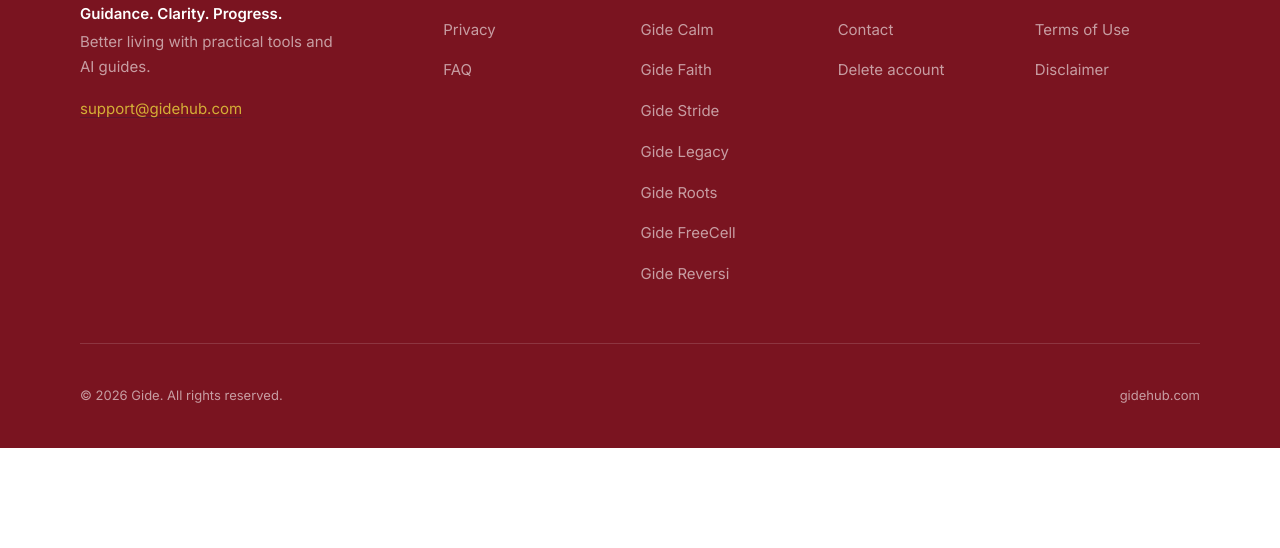
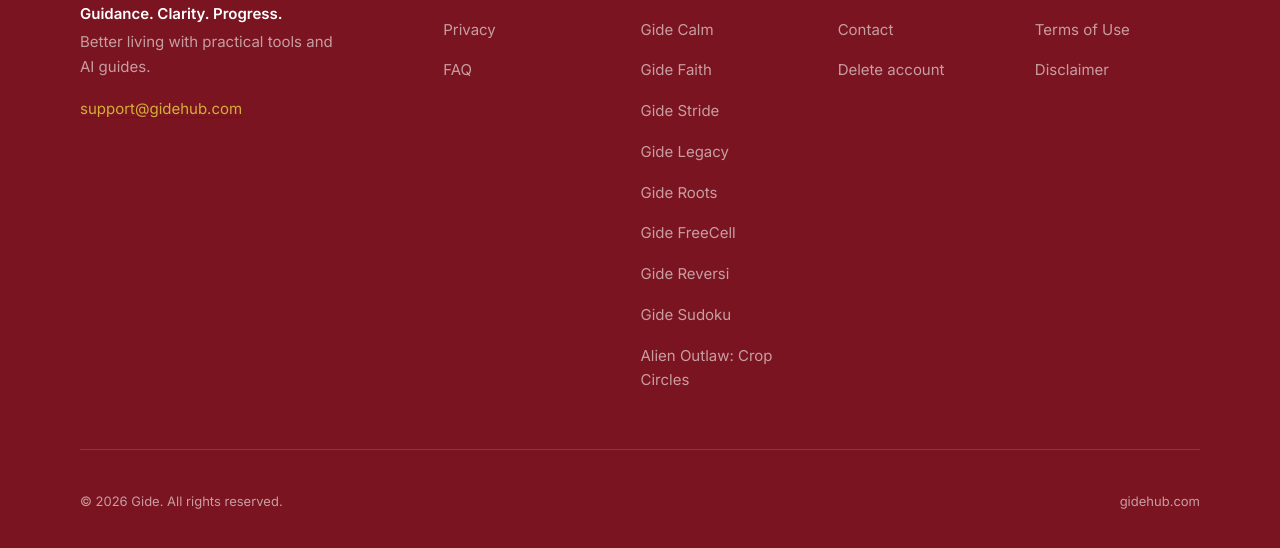
Before and after one commit to patrickgthomas/gide-solitaire-site, a plain HTML site: page index.html in a window 1280 px wide. Shown: the part 3819-4367 px from the top of the page. Before the commit the page ends 4267 px from the top, so only its background shows below. Drawn offline with nearby package versions, Linux system fonts and the light colour scheme.

Commit message:
Publish missing product pages and refresh portfolio navigation and app details

```diff
--- a/index.html
+++ b/index.html
@@ -249,6 +249,8 @@
             <li><a href="https://roots.gidehub.com/">Gide Roots</a></li>
             <li><a href="https://freecell.gidehub.com/">Gide FreeCell</a></li>
             <li><a href="https://reversi.gidehub.com/">Gide Reversi</a></li>
+            <li><a href="https://gidehub.com/games/sudoku/">Gide Sudoku</a></li>
+            <li><a href="https://alienoutlaw.gidehub.com/">Alien Outlaw: Crop Circles</a></li>
           </ul>
         </div>
         <div class="footer-col">
```
